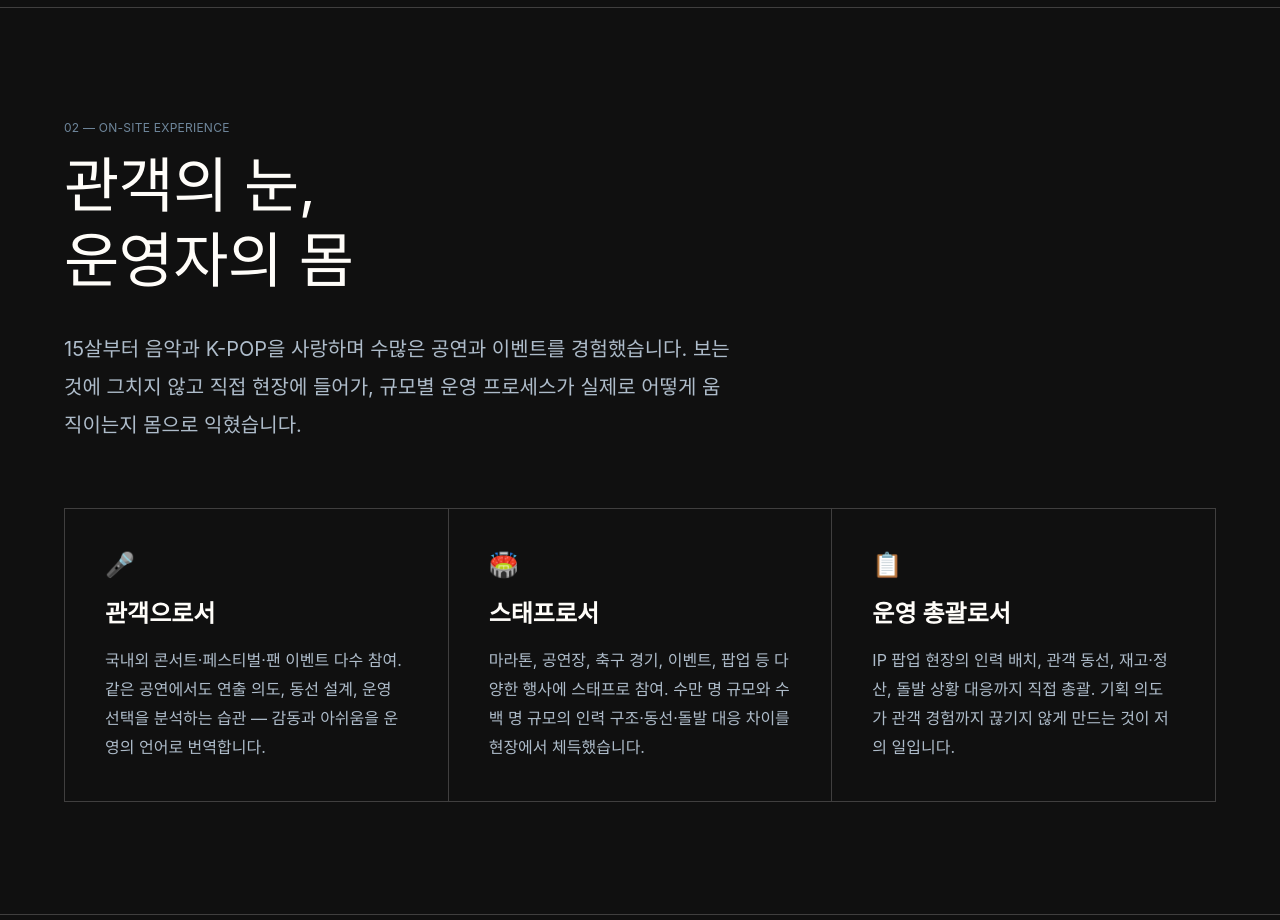
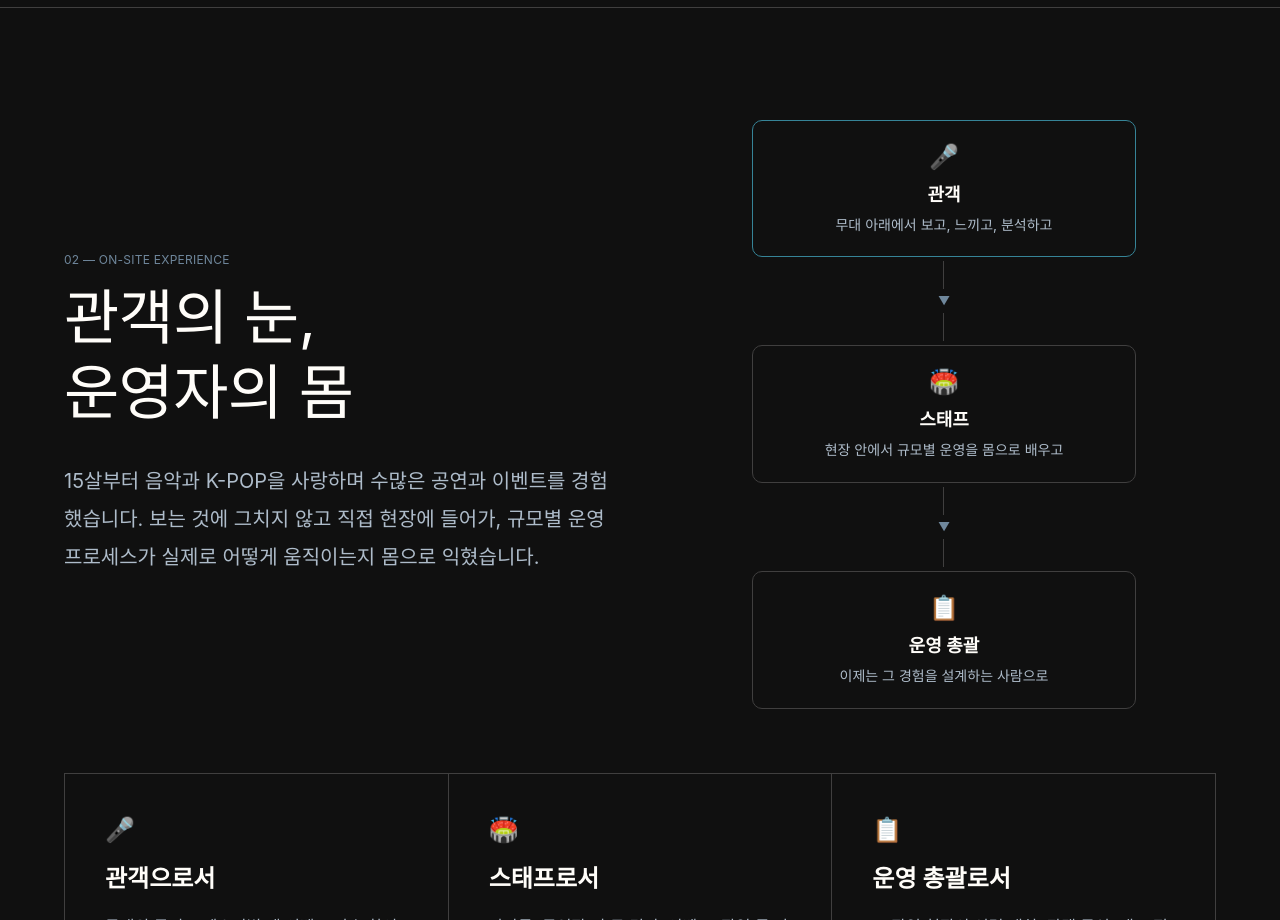
Before and after one commit to seojieun22-natsu/jieun-seo-portfolio, a Next.js app: page /hybe in a window 1280 px wide. Shown: the part 2780-3700 px from the top of the page. Built offline with nearby package versions, Linux system fonts and the light colour scheme; a web font is replaced by a local one.

Commit message:
feat: /hybe 02 섹션 여백에 관객→스태프→운영 총괄 시선 전환 다이어그램 추가

```diff
--- a/app/hybe/page.tsx
+++ b/app/hybe/page.tsx
@@ -141,15 +141,46 @@ export default function HybePortfolio() {
       {/* 02 On-site */}
       <section className="w-full py-28 px-8 md:px-16 border-t border-[#403f3f]">
         <div className="max-w-[1440px] mx-auto reveal-item">
+          <div className="grid md:grid-cols-2 gap-12 md:gap-16 items-center mb-16">
+            <div>
               <p className="text-xs text-[#6f879c] tracking-[0.02em] uppercase mb-3">02 — On-site Experience</p>
               <h2 className="text-4xl md:text-6xl font-normal leading-[1.25] tracking-[-0.01em] mb-8">
                 관객의 눈,<br />운영자의 몸
               </h2>
-          <p className="text-lg md:text-xl text-[#aebcca] max-w-2xl leading-[1.9] mb-16">
+              <p className="text-lg md:text-xl text-[#aebcca] max-w-2xl leading-[1.9]">
                 15살부터 음악과 K-POP을 사랑하며 수많은 공연과 이벤트를 경험했습니다.
                 보는 것에 그치지 않고 직접 현장에 들어가, 규모별 운영 프로세스가
                 실제로 어떻게 움직이는지 몸으로 익혔습니다.
               </p>
+            </div>
+
+            {/* 시선 전환 다이어그램 */}
+            <div className="flex flex-col items-center">
+              {[
+                { emoji: "🎤", t: "관객", d: "무대 아래에서 보고, 느끼고, 분석하고", color: "#2ad5ff", delay: 0 },
+                { emoji: "🏟️", t: "스태프", d: "현장 안에서 규모별 운영을 몸으로 배우고", color: "#ffb02a", delay: 1.3 },
+                { emoji: "📋", t: "운영 총괄", d: "이제는 그 경험을 설계하는 사람으로", color: "#b02aff", delay: 2.6 },
+              ].map((n, i) => (
+                <div key={n.t} className="flex flex-col items-center w-full max-w-sm">
+                  {i > 0 && (
+                    <div className="flex flex-col items-center py-1">
+                      <div className="w-px h-7 bg-[#403f3f]" />
+                      <span className="text-[#6f879c] text-xs my-1">▼</span>
+                      <div className="w-px h-7 bg-[#403f3f]" />
+                    </div>
+                  )}
+                  <div
+                    className="flow-step rounded-[10px] bg-[#101010] px-6 py-5 w-full text-center"
+                    style={{ "--fc": n.color, animationDelay: `${n.delay}s` } as React.CSSProperties}
+                  >
+                    <p className="text-2xl mb-2">{n.emoji}</p>
+                    <p className="text-lg font-semibold mb-1">{n.t}</p>
+                    <p className="text-sm text-[#aebcca] leading-[1.7]">{n.d}</p>
+                  </div>
+                </div>
+              ))}
+            </div>
+          </div>
 
           <div className="grid md:grid-cols-3 gap-px bg-[#403f3f] border border-[#403f3f]">
             {[
```
Lines whose indentation alone changed are shown as unchanged.
